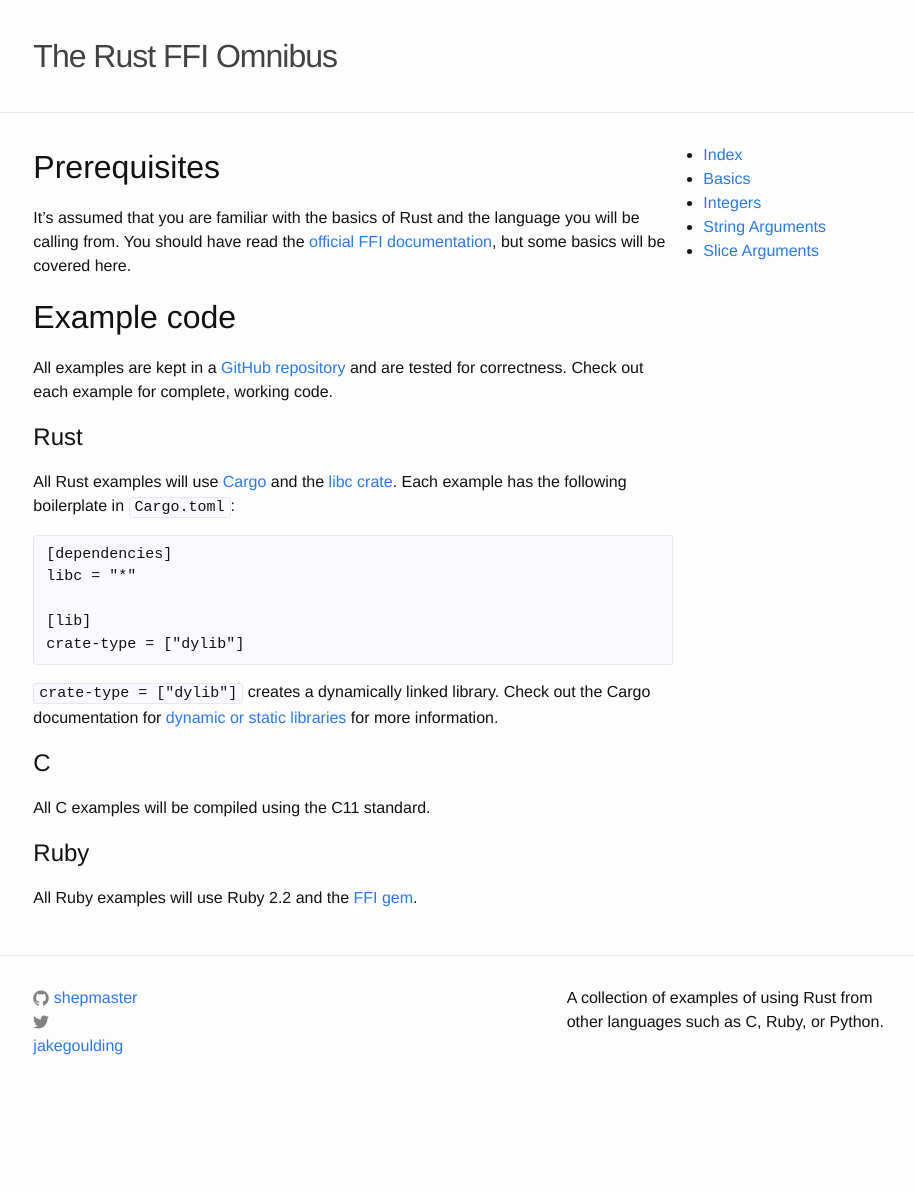
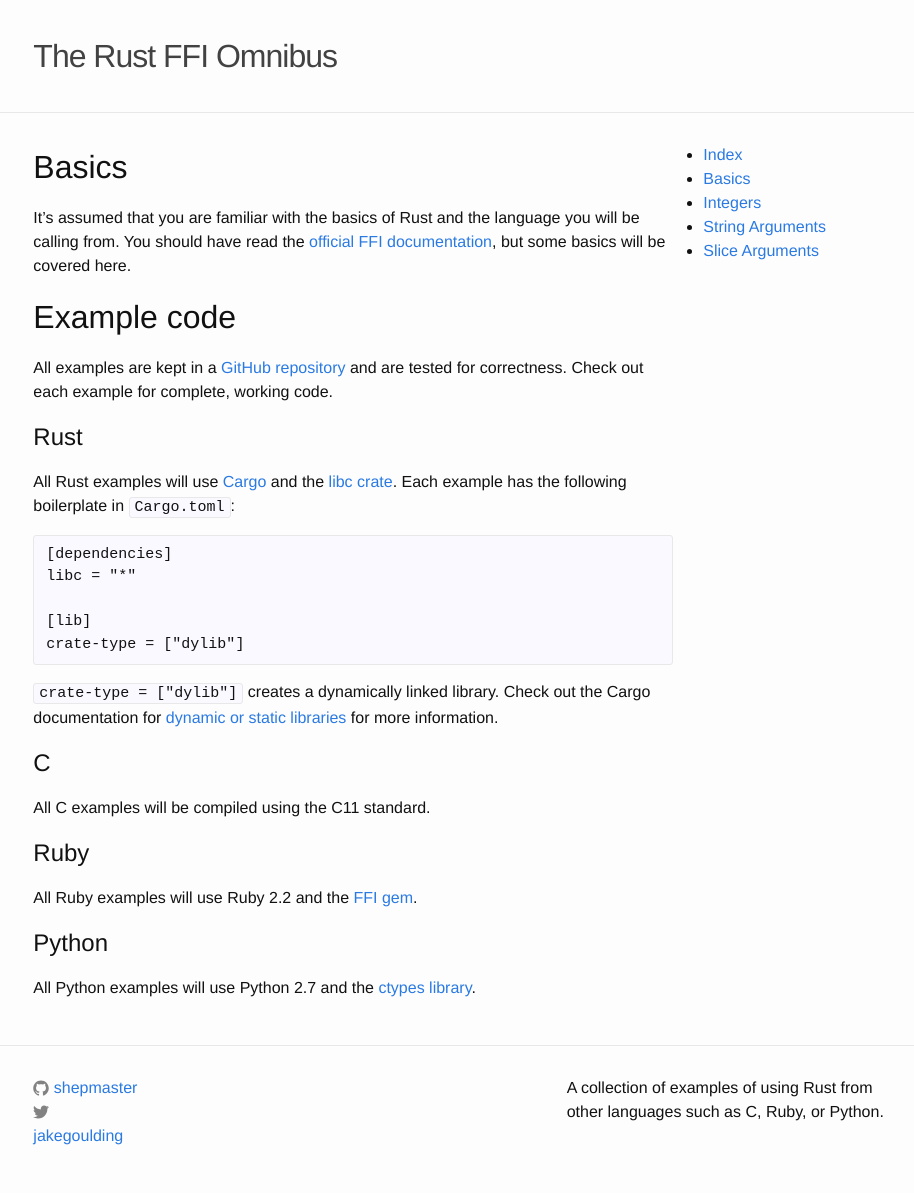
Before and after one commit to shepmaster/rust-ffi-omnibus, a Jekyll site: the page built from site/basics/index.md, in a window 1280 px wide. Shown: the whole page, without its empty margins (180-1094 px from the left). Built offline with Jekyll 4.4.1, drawn with Linux system fonts in a browser that asks for light colours; nearby versions of some CDN libraries; a style sheet for code colours, icons or effects is not loaded; before the commit the page ends 1103 px from its top, so only the background shows below that.

Commit message:
Update the basics page

```diff
--- a/site/basics/index.md
+++ b/site/basics/index.md
@@ -1,8 +1,9 @@
 ---
 layout: default
+examples: ../examples/integers/
 ---
 
-# Prerequisites
+# Basics
 
 It's assumed that you are familiar with the basics of Rust and the
 language you will be calling from. You should have read the
@@ -19,7 +20,7 @@
 All Rust examples will use [Cargo] and the [libc crate][libc]. Each
 example has the following boilerplate in `Cargo.toml`:
 
-{% example ../examples/integers/Cargo.toml %}
+{% example Cargo.toml %}
 
 `crate-type = ["dylib"]` creates a dynamically linked library.
 Check out the Cargo documentation for
@@ -33,9 +34,14 @@
 
 All Ruby examples will use Ruby 2.2 and the [FFI gem][gem].
 
+## Python
+
+All Python examples will use Python 2.7 and the [ctypes library][ctypes].
+
 [official]: https://doc.rust-lang.org/book/ffi.html
-[Cargo]: #
-[repo]: #
+[Cargo]: https://crates.io/
+[repo]: https://github.com/shepmaster/rust-ffi-omnibus
 [libc]: http://doc.rust-lang.org/libc/libc/index.html
 [dyn-stat]: http://doc.crates.io/manifest.html#building-dynamic-or-static-libraries
 [gem]: https://github.com/ffi/ffi
+[ctypes]: https://docs.python.org/2/library/ctypes.html
```
